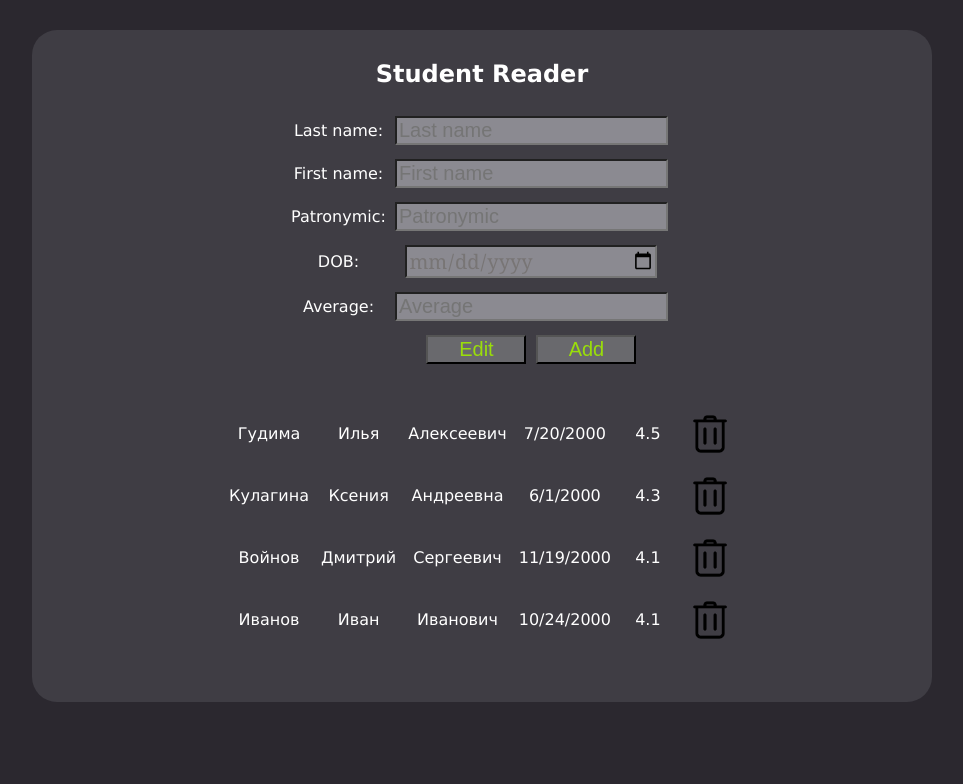
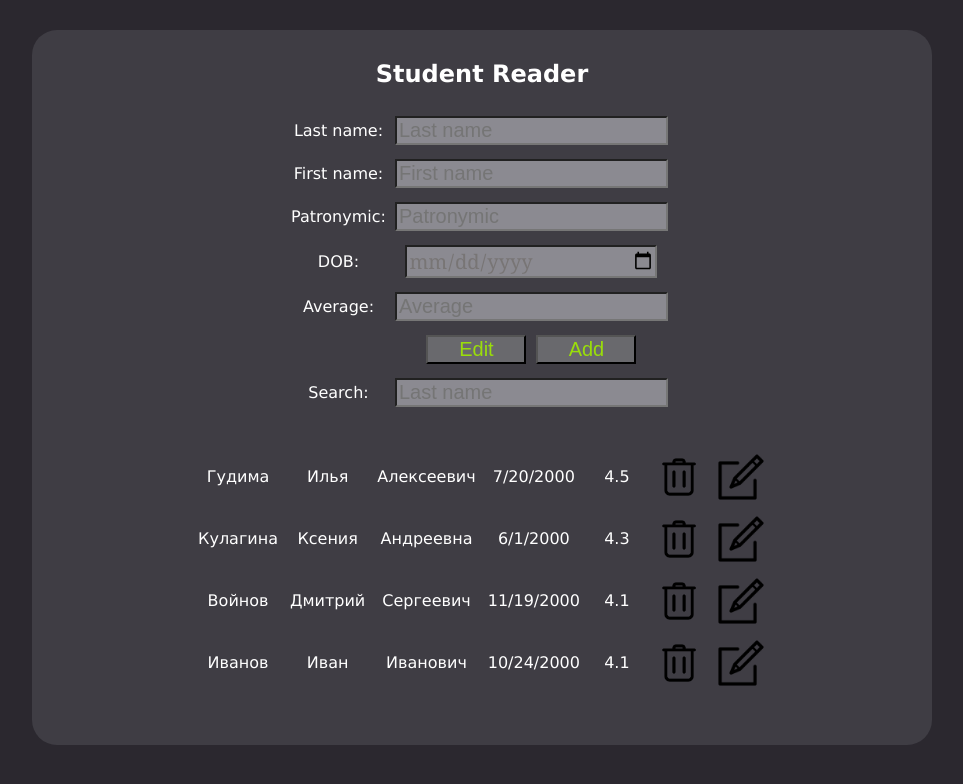
Before and after one commit to lilkaPTS/UIHomework1, an Angular app in the folder hw4/: page / in a window 1280 px wide. Shown: the top 784 px of the page, without its empty margins (158-1121 px from the left). Built offline with nearby package versions, Linux system fonts and the light colour scheme.

Commit message:
add search

```diff
--- a/hw4/src/stud/stud.component.css
+++ b/hw4/src/stud/stud.component.css
@@ -6,9 +6,17 @@
 input.textBox {
   margin: 5px;
   background-color: #8B8A91;
-  color: #DBEF0D
+  color: #DBEF0D;
 }
-
+input.textBoxSearch {
+  margin: 5px;
+  background-color: #8B8A91;
+  color: #DBEF0D;
+  width: 50px;
+}
+.found {
+color: #DBEF0D;
+}
 input.inputDOB {
   width: 247px;
 }
@@ -16,7 +24,7 @@ input.inputDOBInit {
   color: #787575;
   font-family: Georgia, serif;
 }
-.picDel {
+.pic {
   display: block;
   margin-left: auto;
   margin-right: auto;
--- a/hw4/src/stud/stud.component.html
+++ b/hw4/src/stud/stud.component.html
@@ -23,20 +23,25 @@
           <td><input class = "textBox textSizer" [(ngModel)]="cA" id="cA" name="cA" type="number" step="0.01" placeholder="Average"></td>
         </tr>
         <tr>
-
-          <td>
-          </td>
+          <td></td>
           <td>
             <input (click)="editStudent()" class="button textSizer" type = "button" value="Edit">
             <input (click)="addStudent()" class="button textSizer" type = "button" value="Add">
           </td>
         </tr>
+        <tr>
+          <td>Search:</td>
+          <td>
+            <input class = "textBox textSizer" [(ngModel)]="search" type="text" id="search" name="search" placeholder="Last name" oninput="this.value=this.value.replace(/[^A-Za-zА-Яа-я]/g,'');">
+          </td>
+        </tr>
       </table>
     </form>
   <table id="table">
-    <tr (click)="fillEdit(student)" *ngFor="let student of students">
+    <tr [class.found]="search == student.lastName" *ngFor="let student of students">
       <td *ngFor="let val of student.toStudentString().split(' ')">{{val}}</td>
-      <td><img (click)="deleteStudent(student)" alt="delete" class="picDel" src="../assets/delete.png"/></td>
+      <td><img (click)="deleteStudent(student)" alt="delete" class="pic" src="../assets/delete.png"/></td>
+      <td><img (click)="fillEdit(student)" alt="edit" class="pic" src="../assets/edit.png"/></td>
     </tr>
   </table>
 </div>
--- a/hw4/src/stud/stud.component.ts
+++ b/hw4/src/stud/stud.component.ts
@@ -14,6 +14,7 @@ export class StudComponent implements OnInit {
   cDOB: any;
   cA: any;
   beginStudent: any;
+  search: any;
 
   students: Student[] = [
     new Student("Илья", "Гудима", "Алексеевич", new Date('2000-07-20'), 4.5),
@@ -62,4 +63,6 @@ export class StudComponent implements OnInit {
     this.cDOB = undefined;
     this.cA = undefined;
   }
+
+
 }
```
